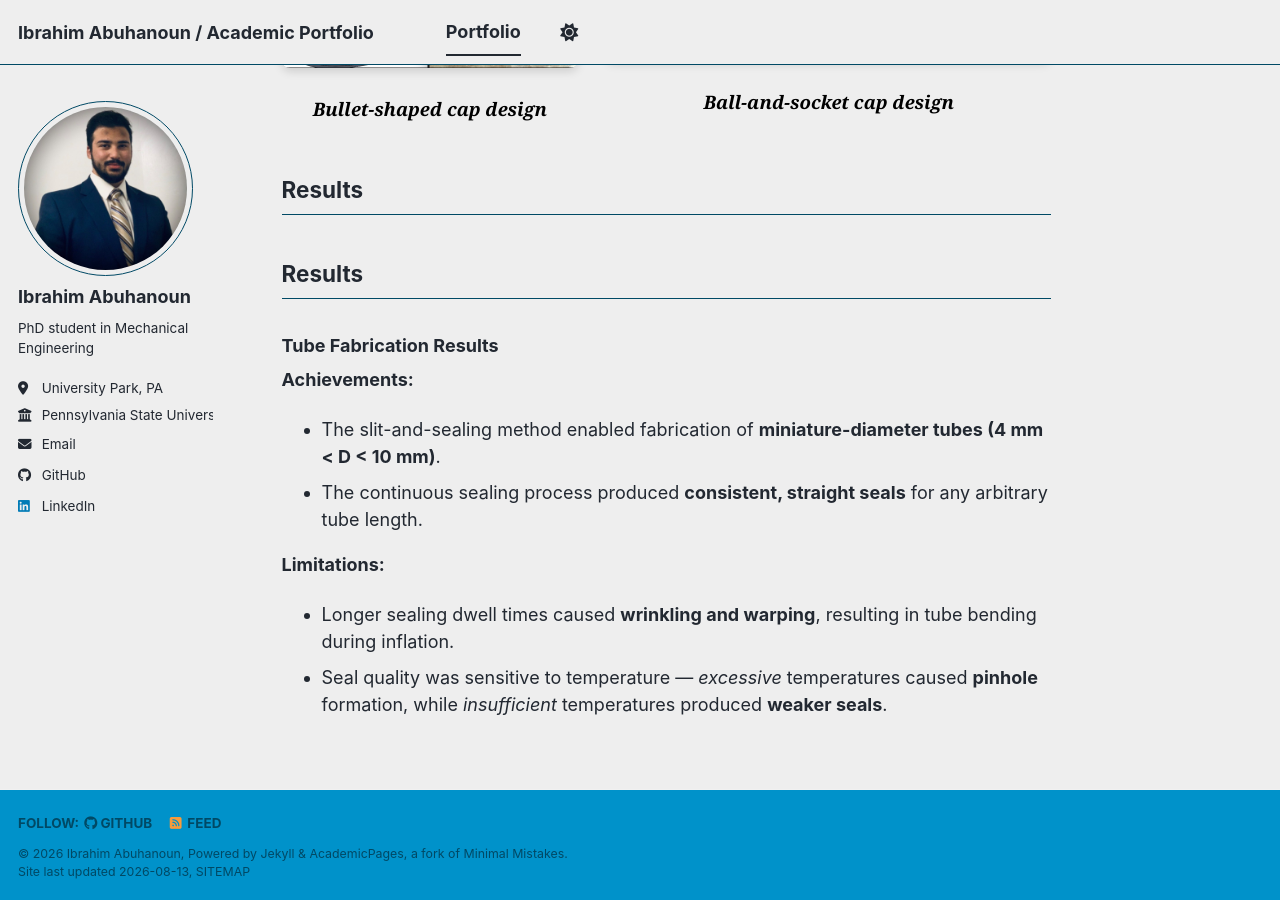
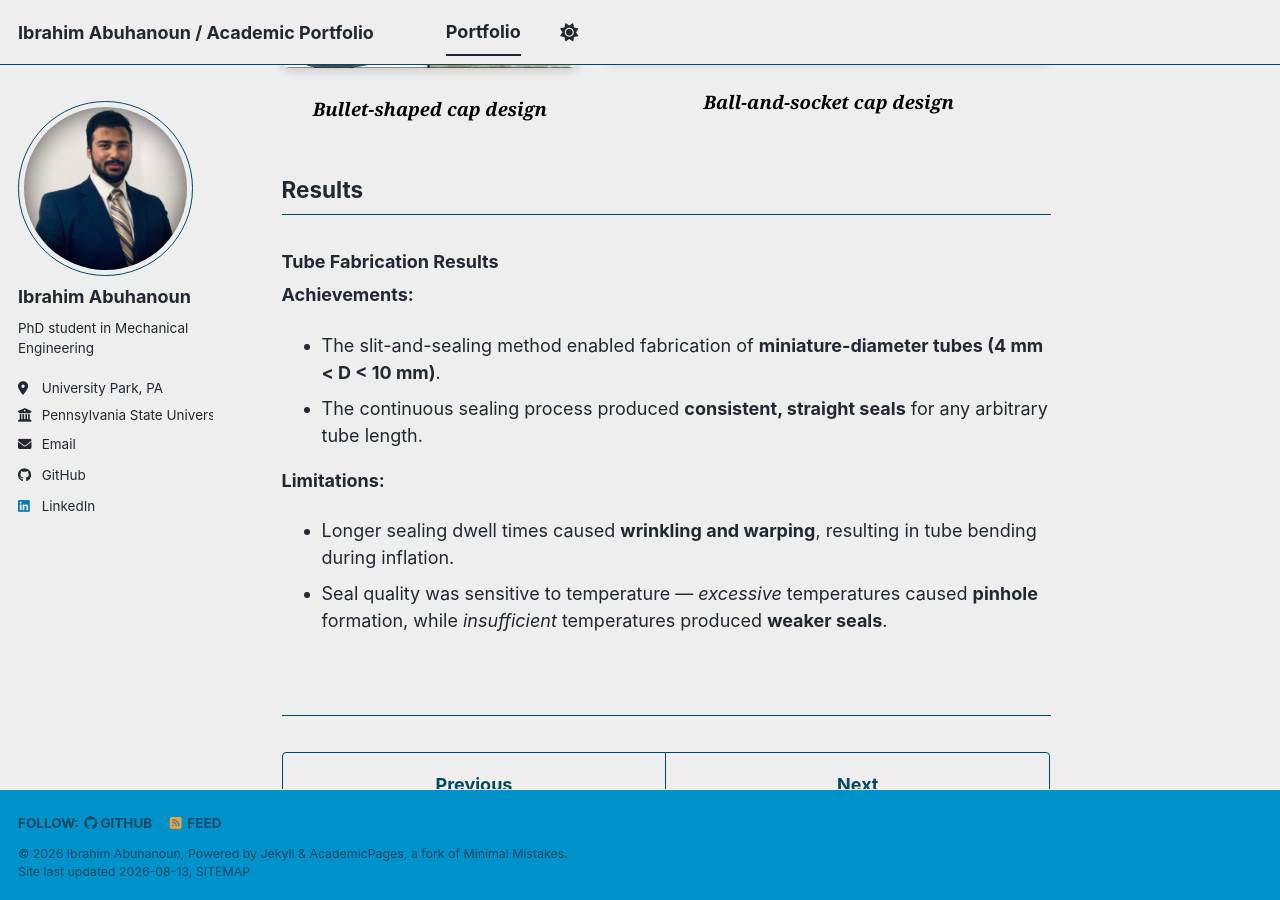
Before and after one commit to IbrahimAbuhanoun/IbrahimAbuhanoun.github.io, a Jekyll site: the page built from _portfolio/portfolio-1.md, in a window 1280 px wide and 900 px high, scrolled down 6350 px. Built offline with Jekyll 4.4.1, drawn with Linux system fonts in a browser that asks for light colours; a style sheet for code colours, icons or effects is not loaded.

Commit message:
Update portfolio-1.md

```diff
--- a/_portfolio/portfolio-1.md
+++ b/_portfolio/portfolio-1.md
@@ -337,8 +337,6 @@ Two tip designs were developed:
 
 ## Results
 
-## Results
-
 ### Tube Fabrication Results
 
 **Achievements:**
```
